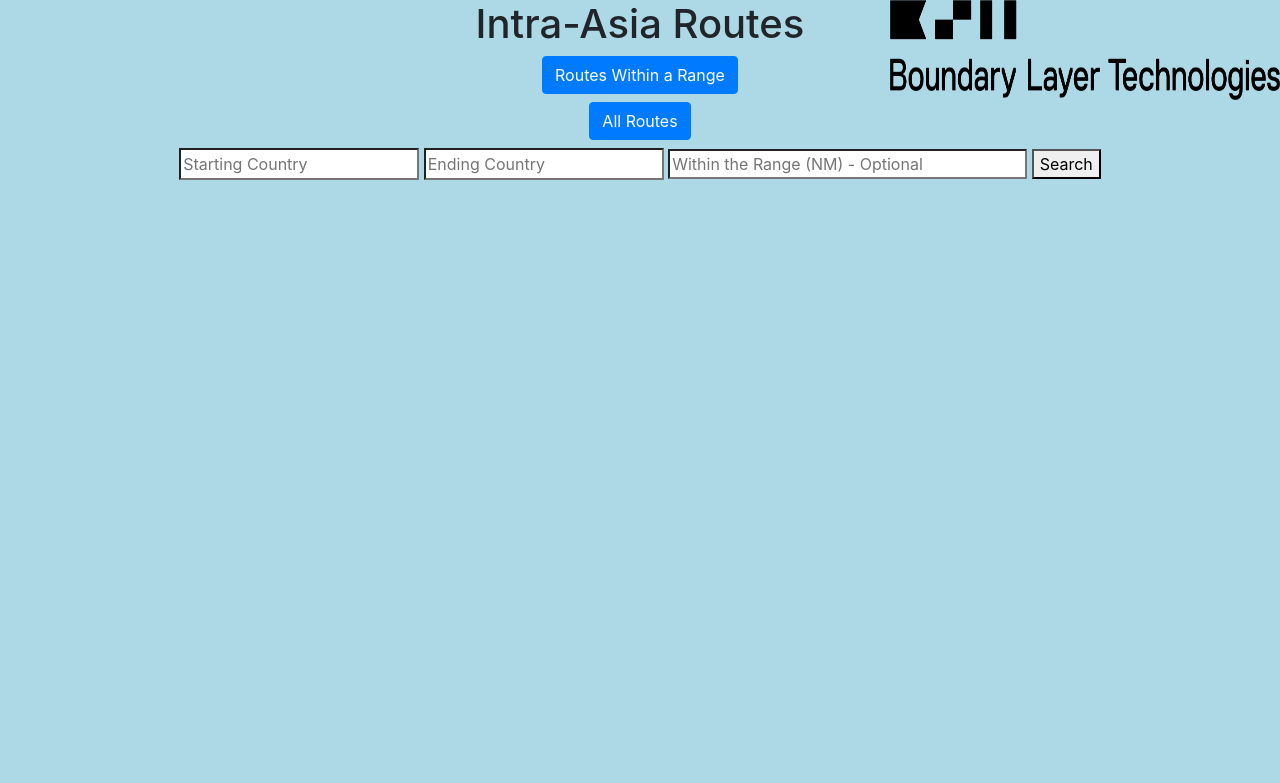
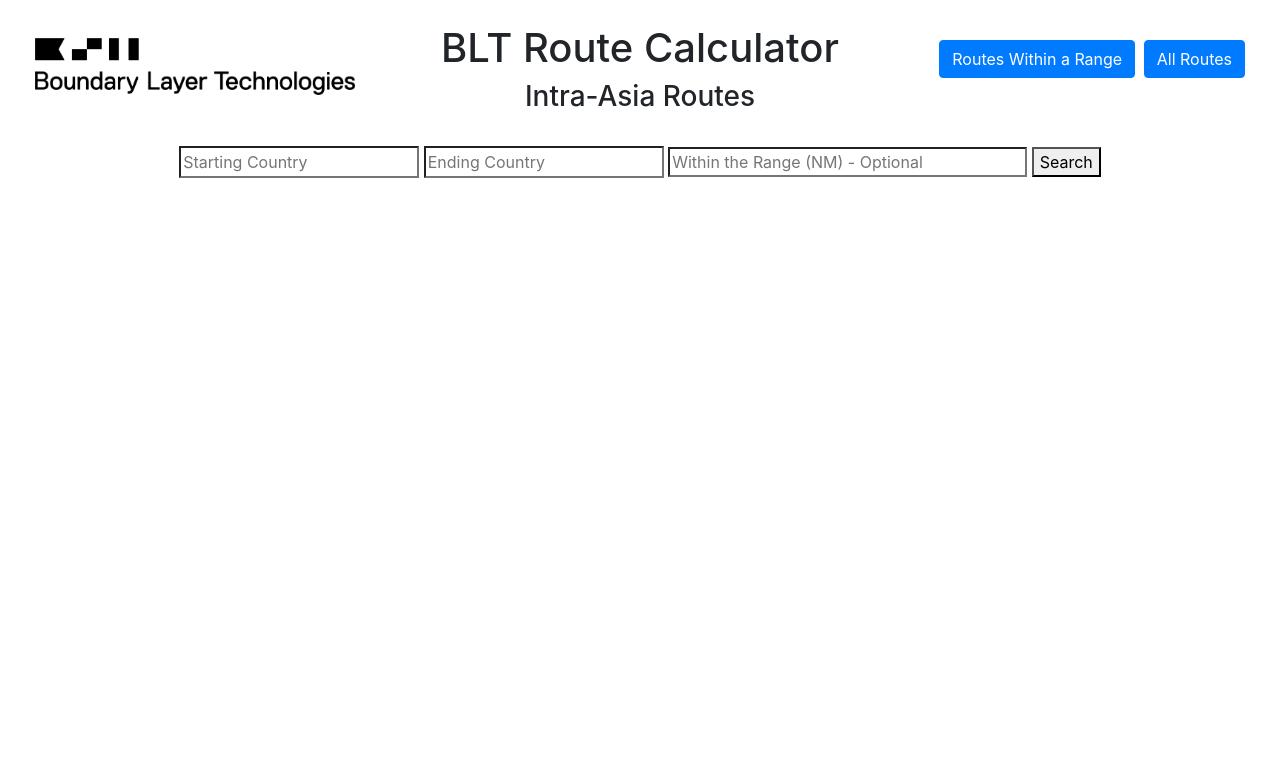
Before and after one commit to salam-karadsheh/BLT, a Django app: template distancecalc/templates/asia.html in a window 1280 px wide. Shown: the top 783 px of the page. Run offline with Django 4.2, Linux system fonts and the light colour scheme; the template is opened without the code that fills it, so the values that code supplies are empty; some libraries are stand-ins or nearby versions.

Commit message:
Update asia.html

```diff
--- a/distancecalc/templates/asia.html
+++ b/distancecalc/templates/asia.html
@@ -7,9 +7,9 @@
     <title>Port-to-Port Distance Calculator</title>
 
     <style>
-        img {position: absolute;top: 0px;right: 0px;}
+        img {position: absolute;top: 38px;left: 35px;}
         h1 {text-align: center;}
-        h2 {text-align: center;}
+        h2 {text-align: right; position: absolute;top: 38px;right: 35px;}
         h3 {text-align: center;}
         form {text-align: center;}
         table { margin-left: auto; margin-right: auto;}
@@ -18,12 +18,14 @@
         .form-control-two {width: 15rem; height: 2rem;}
     </style>
 </head>
-<body style="background-color:#ADD8E6;">
-    <h1>Intra-Asia Routes</h1>
+<body>
+    <br>
+    <h1>BLT Route Calculator</h1>
+    <h2><a class="btn btn-primary" href="/routes">Routes Within a Range</a> <a class="btn btn-primary" href="/">All Routes</a></h2>
+    <h3>Intra-Asia Routes</h3>
+    <br>
     {% load static %}
-    <h2><a class="btn btn-primary" href="/routes">Routes Within a Range</a></h2>
-    <h2><a class="btn btn-primary" href="/test">All Routes</a></h2>
-    <img style="width: 390px; height: 100px;" src="https://raw.githubusercontent.com/salam-karadsheh/BLT/master/distancecalc/static/images/logo.png" alt="My image">
+    <img style="width: 320px;" src="https://raw.githubusercontent.com/salam-karadsheh/BLT/master/distancecalc/static/images/logo.png" alt="My image">
     <form method="GET" action=".">
         <input class="form-control-one" type="search" placeholder="Starting Country" name="starting_country" size="30" list="countries">
             <datalist id="countries">
@@ -41,7 +43,9 @@
         <button class="primary" type="submit">Search</button>
     </form>
     {% if found %}
+    <br>
         <h3>Routes from {{route}}</h3>
+            <br>
             {% for value in routes_found %}
             <div class="container">
                 <h5>
```
